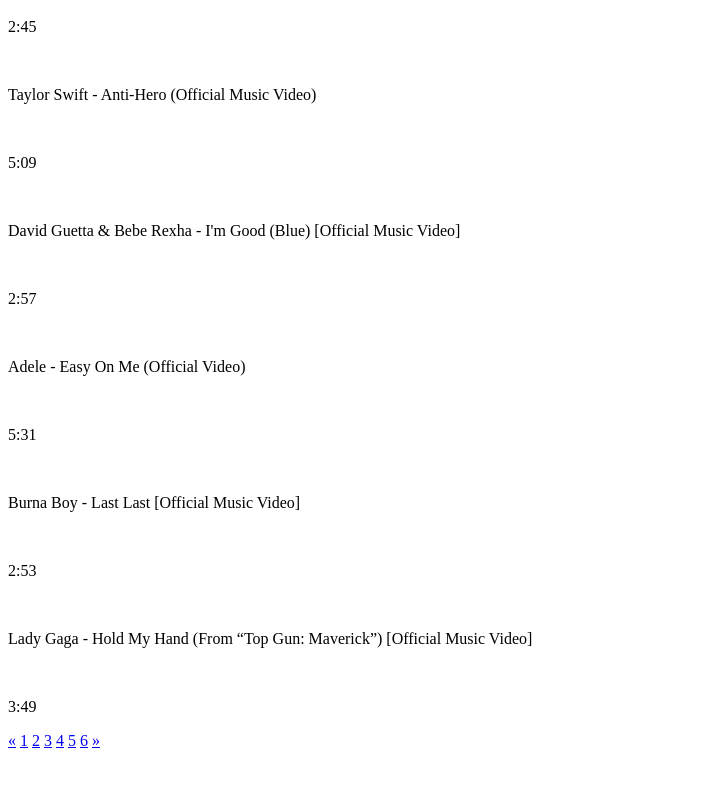
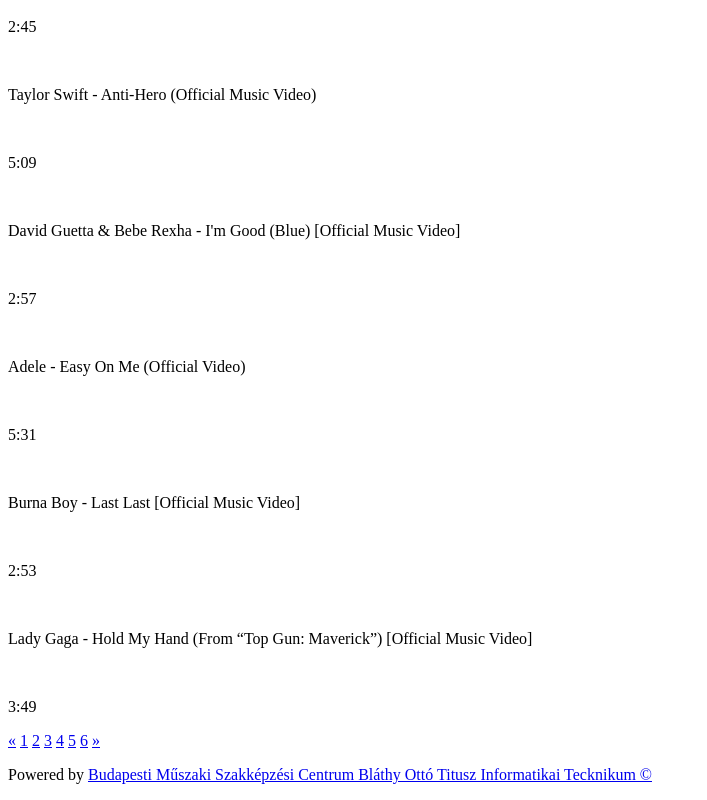
Before and after one commit to GortlerZsolt/1027.1, a plain HTML site: page index.html in a window 1280 px wide. Shown: the part 804-1604 px from the top of the page, without its empty margins (0-707 px from the left). Before the commit the page ends 1562 px from the top, so only its background shows below. Drawn offline with Linux system fonts and the light colour scheme.

Commit message:
Update index.html
Make a footer

```diff
--- a/index.html
+++ b/index.html
@@ -86,7 +86,7 @@
             </section>
         </main>
         <footer>
-
+            <p> Powered by <a href="https:/blathy.info">Budapesti Műszaki Szakképzési Centrum Bláthy Ottó Titusz Informatikai Tecknikum &copy;</a></p>
         </footer >
     </div>
 </body>
```
